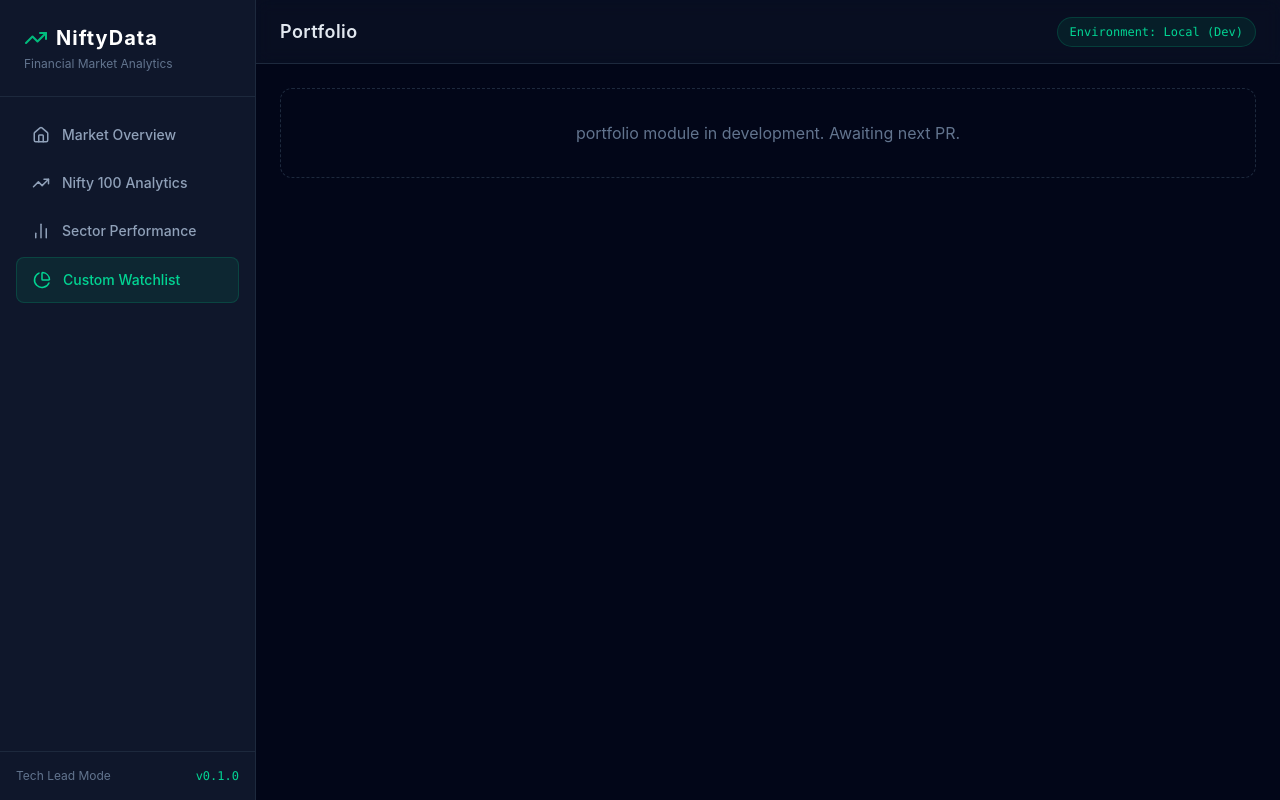
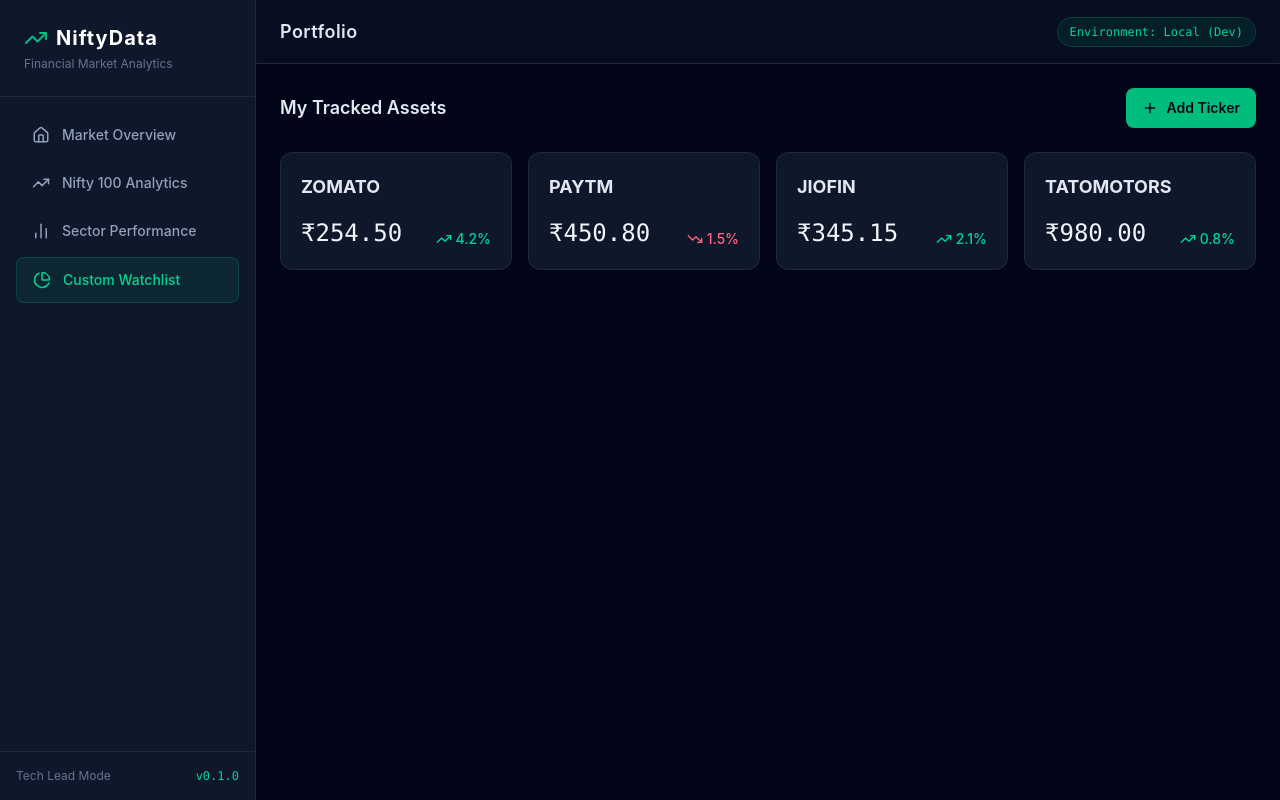
Before and after one commit to blackboa-ai/niftydata-insights, a React (Vite) app: page / in a window 1280 px wide. Both pictures are taken after a click on the button "Custom Watchlist". Built offline with nearby package versions, Linux system fonts and the light colour scheme; the HTML template or start-up script is replaced by a standard one.

Commit message:
feat: add custom watchlist grid and finalize dashboard UI

```diff
--- a/src/App.jsx
+++ b/src/App.jsx
@@ -3,6 +3,7 @@ import Sidebar from './components/layout/Sidebar';
 import OverviewTab from './components/dashboard/OverviewTab';
 import Nifty100Tab from './components/dashboard/Nifty100Tab';
 import SectorPerformanceTab from './components/dashboard/SectorPerformanceTab';
+import WatchlistTab from './components/dashboard/WatchlistTab';
 
 export default function App() {
   const [activeTab, setActiveTab] = useState('overview');
@@ -11,9 +12,10 @@ export default function App() {
     if (activeTab === 'overview') return <OverviewTab />;
     if (activeTab === 'nifty100') return <Nifty100Tab />;
     if (activeTab === 'sectors') return <SectorPerformanceTab />;
+    if (activeTab === 'portfolio') return <WatchlistTab />;
     return (
       <div className="border border-dashed border-slate-800 rounded-xl p-8 text-center text-slate-500">
-        {activeTab} module in development. Awaiting next PR.
+        {activeTab} module in development.
       </div>
     );
   };
@@ -25,7 +27,7 @@ export default function App() {
       <main className="flex-1 flex flex-col overflow-hidden">
         <header className="h-16 border-b border-slate-800 bg-slate-900/50 backdrop-blur flex items-center justify-between px-6">
           <h2 className="text-lg font-semibold capitalize tracking-wide text-slate-200">
-            {activeTab.replace(/([A-Z])/g, ' $1')}
+            {activeTab === 'nifty100' ? 'Nifty 100 Analytics' : activeTab.replace(/([A-Z])/g, ' $1')}
           </h2>
           <div className="text-xs bg-emerald-500/10 text-emerald-400 px-3 py-1.5 rounded-full border border-emerald-500/20 font-mono">
             Environment: Local (Dev)
--- /dev/null
+++ b/src/components/dashboard/WatchlistTab.jsx
@@ -0,0 +1,40 @@
+import React from 'react';
+import { Plus, X, TrendingUp, TrendingDown } from 'lucide-react';
+
+const initialWatchlist = [
+  { ticker: 'ZOMATO', price: '254.50', change: 4.2, isPositive: true },
+  { ticker: 'PAYTM', price: '450.80', change: -1.5, isPositive: false },
+  { ticker: 'JIOFIN', price: '345.15', change: 2.1, isPositive: true },
+  { ticker: 'TATOMOTORS', price: '980.00', change: 0.8, isPositive: true },
+];
+
+export default function WatchlistTab() {
+  return (
+    <div className="space-y-6">
+      <div className="flex justify-between items-center">
+        <h3 className="text-lg font-semibold text-slate-200">My Tracked Assets</h3>
+        <button className="flex items-center gap-2 bg-emerald-500 hover:bg-emerald-600 text-slate-950 px-4 py-2.5 rounded-lg text-sm font-semibold transition-colors">
+          <Plus size={16} /> Add Ticker
+        </button>
+      </div>
+
+      <div className="grid grid-cols-1 md:grid-cols-2 lg:grid-cols-4 gap-4">
+        {initialWatchlist.map((stock) => (
+          <div key={stock.ticker} className="bg-slate-900 border border-slate-800 rounded-xl p-5 relative group hover:border-slate-600 transition-colors">
+            <button className="absolute top-3 right-3 text-slate-500 hover:text-rose-400 opacity-0 group-hover:opacity-100 transition-opacity">
+              <X size={16} />
+            </button>
+            <h4 className="text-lg font-bold text-slate-200 mb-4">{stock.ticker}</h4>
+            <div className="flex justify-between items-end">
+              <span className="text-2xl font-mono text-slate-100">₹{stock.price}</span>
+              <div className={`flex items-center gap-1 text-sm font-medium ${stock.isPositive ? 'text-emerald-400' : 'text-rose-400'}`}>
+                {stock.isPositive ? <TrendingUp size={16} /> : <TrendingDown size={16} />}
+                {Math.abs(stock.change)}%
+              </div>
+            </div>
+          </div>
+        ))}
+      </div>
+    </div>
+  );
+}
```
